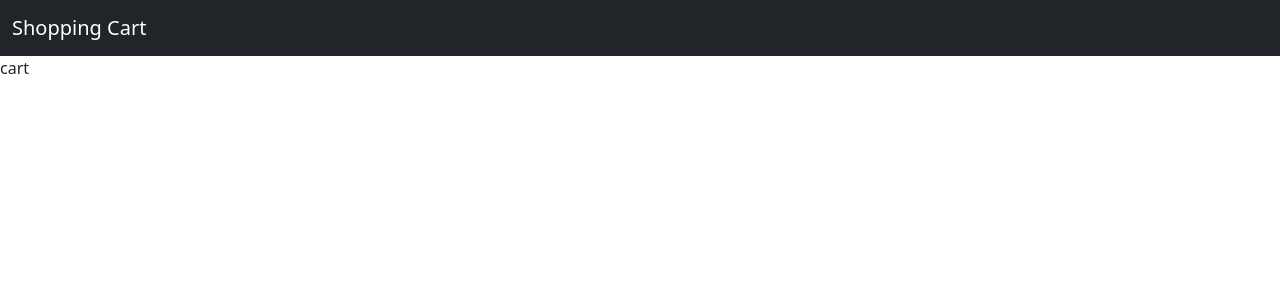
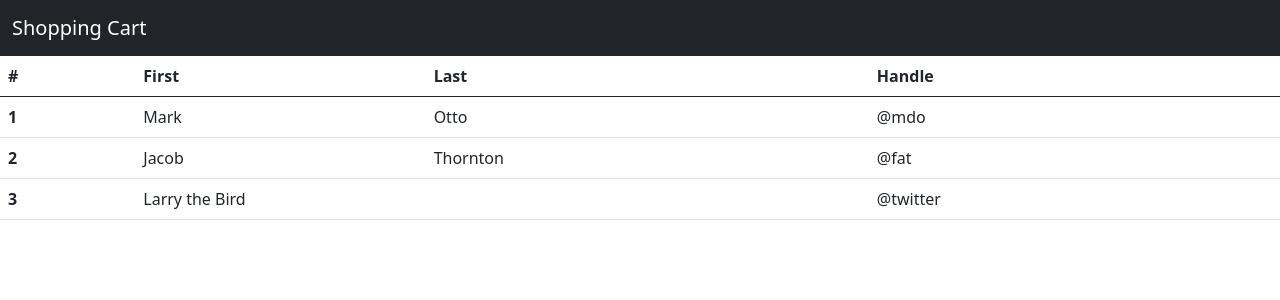
Before and after one commit to Amit-1998/DEV_PP_11, a React (Create React App) app in the folder Module3/shopping-cart/: page /cart in a window 1280 px wide. Shown: the top 300 px of the page. Built offline with nearby package versions, Linux system fonts and the light colour scheme.

Commit message:
partial UI and css

```diff
--- a/Module3/shopping-cart/src/components/cart.jsx
+++ b/Module3/shopping-cart/src/components/cart.jsx
@@ -1,7 +1,35 @@
-let Cart = ()=>{
+let Cart = () => {
     return (
         <>
-           cart
+            <table class="table">
+                <thead>
+                    <tr>
+                        <th scope="col">#</th>
+                        <th scope="col">First</th>
+                        <th scope="col">Last</th>
+                        <th scope="col">Handle</th>
+                    </tr>
+                </thead>
+                <tbody>
+                    <tr>
+                        <th scope="row">1</th>
+                        <td>Mark</td>
+                        <td>Otto</td>
+                        <td>@mdo</td>
+                    </tr>
+                    <tr>
+                        <th scope="row">2</th>
+                        <td>Jacob</td>
+                        <td>Thornton</td>
+                        <td>@fat</td>
+                    </tr>
+                    <tr>
+                        <th scope="row">3</th>
+                        <td colspan="2">Larry the Bird</td>
+                        <td>@twitter</td>
+                    </tr>
+                </tbody>
+            </table>
         </>
     );
 }
--- /dev/null
+++ b/Module3/shopping-cart/src/components/home.css
@@ -0,0 +1,5 @@
+.product-container{
+    display: flex;
+    justify-content: space-evenly;
+    padding-top: 4rem;
+}
--- a/Module3/shopping-cart/src/components/home.jsx
+++ b/Module3/shopping-cart/src/components/home.jsx
@@ -1,7 +1,14 @@
+import Product from "./product"
+import "./home.css";
+
 let Home = ()=>{
     return (
         <>
-          Home
+           <div className="product-container">
+                <Product />
+                <Product />
+                <Product />
+           </div>
         </>
     );
 }
--- /dev/null
+++ b/Module3/shopping-cart/src/components/product.css
@@ -0,0 +1,39 @@
+.product-card{
+    height: 20rem;
+    width: 15rem;
+    box-shadow: 0px 0px 5px 0px rgba(170, 170, 170, 0.705);
+}
+
+.product-img{
+    height: 80%;
+}
+
+.product-img img{
+    height: 100%;
+    width: 100%;
+    object-fit: contain;
+}
+
+.product-btn{
+    height: 20%;
+    display:  flex;
+    justify-content: center;
+    align-items: center;
+}
+
+.product-btn button{
+    border: none;
+    outline: none;
+    color: white;
+    background: #ffc312;
+    border-radius: 8px;
+    padding: 4px 8px; /* 4px for top& bottom and 8px for left&right*/
+}
+
+/* .product-card,.product-img,.product-btn{
+    border: 1px solid;
+} */
+
+/* .product-card{
+    border: 1px solid;
+} */
--- /dev/null
+++ b/Module3/shopping-cart/src/components/product.jsx
@@ -0,0 +1,17 @@
+import "./product.css"
+
+let Product = ()=>{
+    return (
+        <div className="product-card">
+             <div className="product-img">
+                 <img src="https://images-eu.ssl-images-amazon.com/images/I/71sxlhYhKWL._AC._SR360,460.jpg" alt="" />
+             </div>
+
+             <div className="product-btn">
+                  <button>Add to Cart</button>
+             </div>
+        </div>
+    );
+}
+
+export default Product;
```
